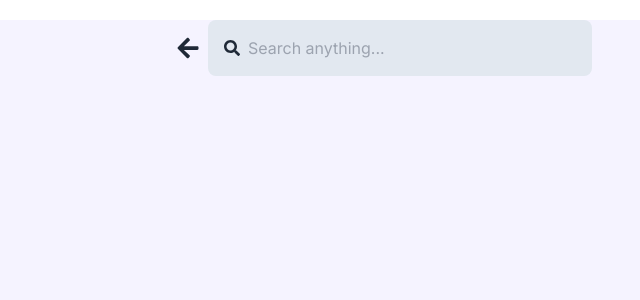
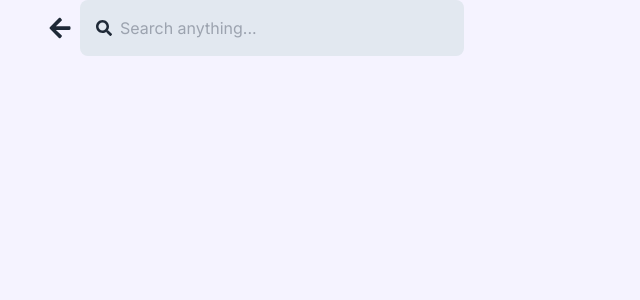
Before and after one commit to PHANZzz/Ecommerce-Project, a Next.js app: page /Search in a window 1280 px wide. Shown: the top 300 px of the page, without its empty margins (256-896 px from the left). Built offline with nearby package versions, Linux system fonts and the light colour scheme.

Commit message:
02.09.2023

```diff
--- /dev/null
+++ b/app/CardSearch/page.tsx
@@ -0,0 +1,7 @@
+import React from 'react'
+
+export default function () {
+  return (
+    <div></div>
+  )
+}
--- a/app/Search/page.tsx
+++ b/app/Search/page.tsx
@@ -4,8 +4,8 @@ import { FaSearch, FaArrowLeft } from 'react-icons/fa';
 export default function Search() {
   return (
     <>
-      <div className='mt-5 '>
-        <div className="mx">
+      <div >
+        <div className="w-3/4 ml-8">
           <div className="container h-screen flex justify-center">
             <Link href="/"><div className=' mt-4 mr-6 w-2'><FaArrowLeft size={24} />
             </div></Link>
@@ -23,6 +23,7 @@ export default function Search() {
               <div className="absolute top-5 left-4">
                 <FaSearch />
               </div>
+
             </div>
           </div>
         </div>
```
